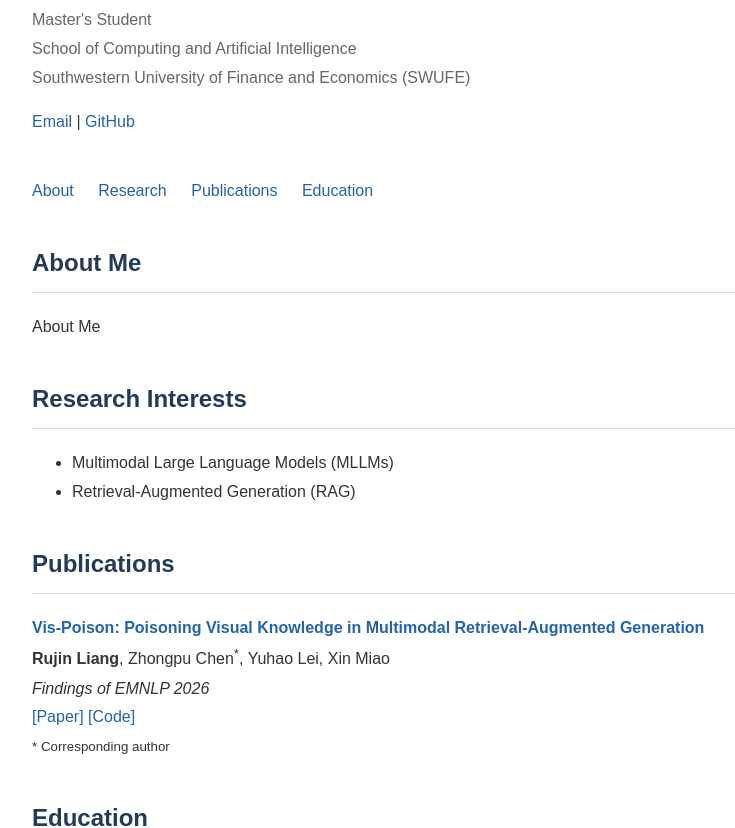
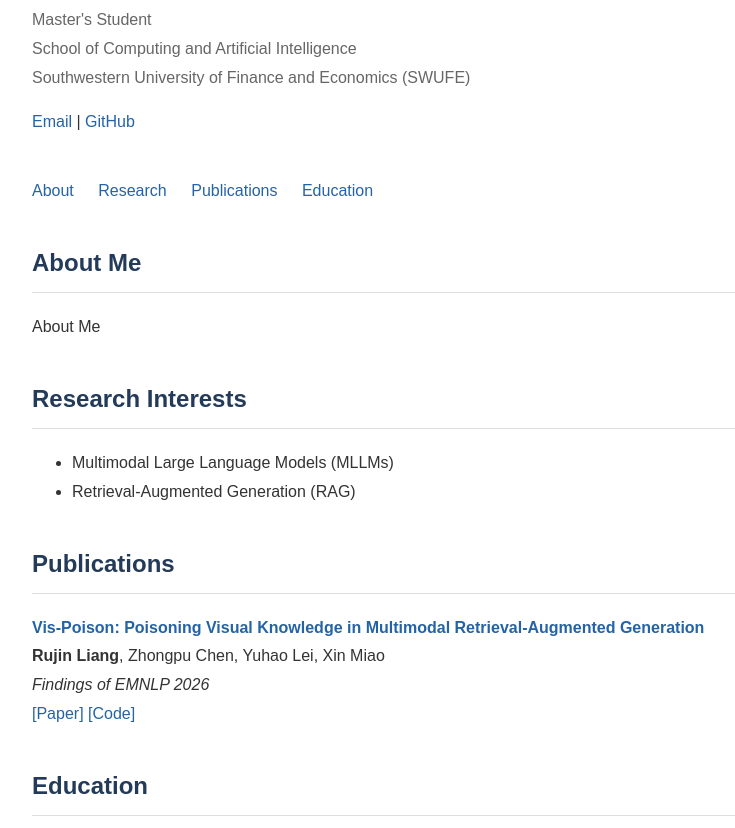
Before and after one commit to JJl624/JJl624.github.io, a plain HTML site: page index.html in a window 1280 px wide. Shown: the part 129-957 px from the top of the page, without its empty margins (183-918 px from the left). Drawn offline with Linux system fonts and the light colour scheme.

Commit message:
更新 index.html

```diff
--- a/index.html
+++ b/index.html
@@ -104,7 +104,7 @@
     <br>
 
     <strong>Rujin Liang</strong>,
-    Zhongpu Chen<sup>*</sup>, Yuhao Lei, Xin Miao
+    Zhongpu Chen, Yuhao Lei, Xin Miao
     <br>
 
     <em>Findings of EMNLP 2026</em>
@@ -112,9 +112,6 @@
 
     <a href="https://arxiv.org/abs/2608.20756">[Paper]</a>
     <a href="https://github.com/SWUFE-DB-Group/Vis-Poison">[Code]</a>
-    <br>
-
-    <small>* Corresponding author</small>
   </p>
 </section>
 
```
